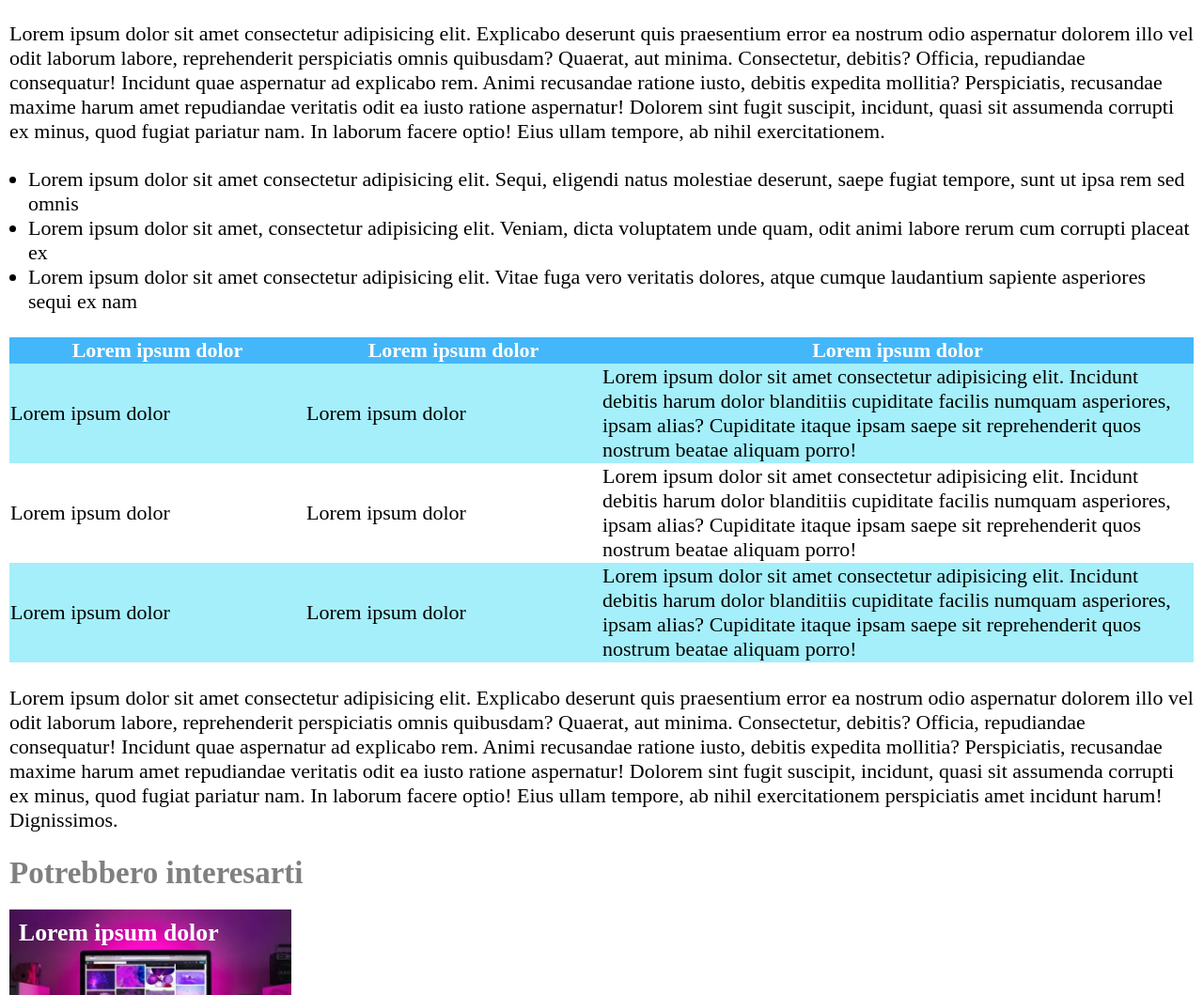
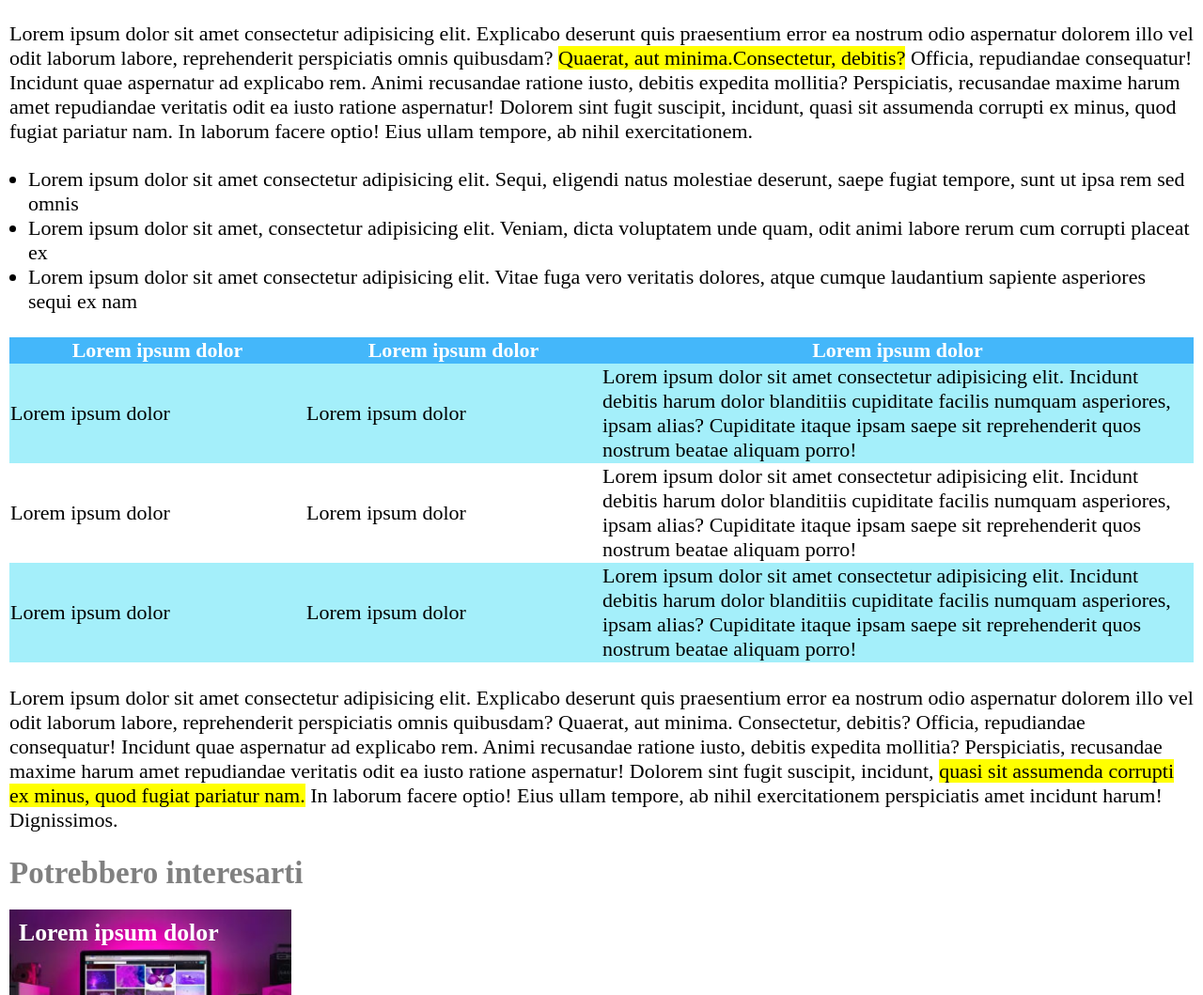
Before and after one commit to scarlett-troncoso/html-css-booleaner, a plain HTML site: page index.html in a window 1280 px wide. Shown: the part 739-1798 px from the top of the page at 94% size. Drawn offline with Linux system fonts and the light colour scheme.

Commit message:
add tag mark

```diff
--- a/index.html
+++ b/index.html
@@ -36,8 +36,8 @@
     <main class="margin">
         <!--start section content-->
         <section>
-            <p class="padding">Lorem ipsum dolor sit amet consectetur adipisicing elit. Explicabo deserunt quis praesentium error ea nostrum odio aspernatur dolorem illo vel odit laborum labore, reprehenderit perspiciatis omnis quibusdam? Quaerat, aut minima.
-            Consectetur, debitis? Officia, repudiandae consequatur! Incidunt quae aspernatur ad explicabo rem. Animi recusandae ratione iusto, debitis expedita mollitia? Perspiciatis, recusandae maxime harum amet repudiandae veritatis odit ea iusto ratione aspernatur!
+            <p class="padding">Lorem ipsum dolor sit amet consectetur adipisicing elit. Explicabo deserunt quis praesentium error ea nostrum odio aspernatur dolorem illo vel odit laborum labore, reprehenderit perspiciatis omnis quibusdam?
+            <mark>Quaerat, aut minima.Consectetur, debitis?</mark>  Officia, repudiandae consequatur! Incidunt quae aspernatur ad explicabo rem. Animi recusandae ratione iusto, debitis expedita mollitia? Perspiciatis, recusandae maxime harum amet repudiandae veritatis odit ea iusto ratione aspernatur!
             Dolorem sint fugit suscipit, incidunt, quasi sit assumenda corrupti ex minus, quod fugiat pariatur nam. In laborum facere optio! Eius ullam tempore, ab nihil exercitationem.</p>
 
             <ul class="padding">
@@ -88,7 +88,9 @@
 
             <p class="padding">Lorem ipsum dolor sit amet consectetur adipisicing elit. Explicabo deserunt quis praesentium error ea nostrum odio aspernatur dolorem illo vel odit laborum labore, reprehenderit perspiciatis omnis quibusdam? Quaerat, aut minima.
             Consectetur, debitis? Officia, repudiandae consequatur! Incidunt quae aspernatur ad explicabo rem. Animi recusandae ratione iusto, debitis expedita mollitia? Perspiciatis, recusandae maxime harum amet repudiandae veritatis odit ea iusto ratione aspernatur!
-            Dolorem sint fugit suscipit, incidunt, quasi sit assumenda corrupti ex minus, quod fugiat pariatur nam. In laborum facere optio! Eius ullam tempore, ab nihil exercitationem perspiciatis amet incidunt harum! Dignissimos.</p>
+            Dolorem sint fugit suscipit, incidunt,
+            <mark>quasi sit assumenda corrupti ex minus, quod fugiat pariatur nam.</mark>
+            In laborum facere optio! Eius ullam tempore, ab nihil exercitationem perspiciatis amet incidunt harum! Dignissimos.</p>
 
         <!--section altro contenuto-->
         <section>
```
